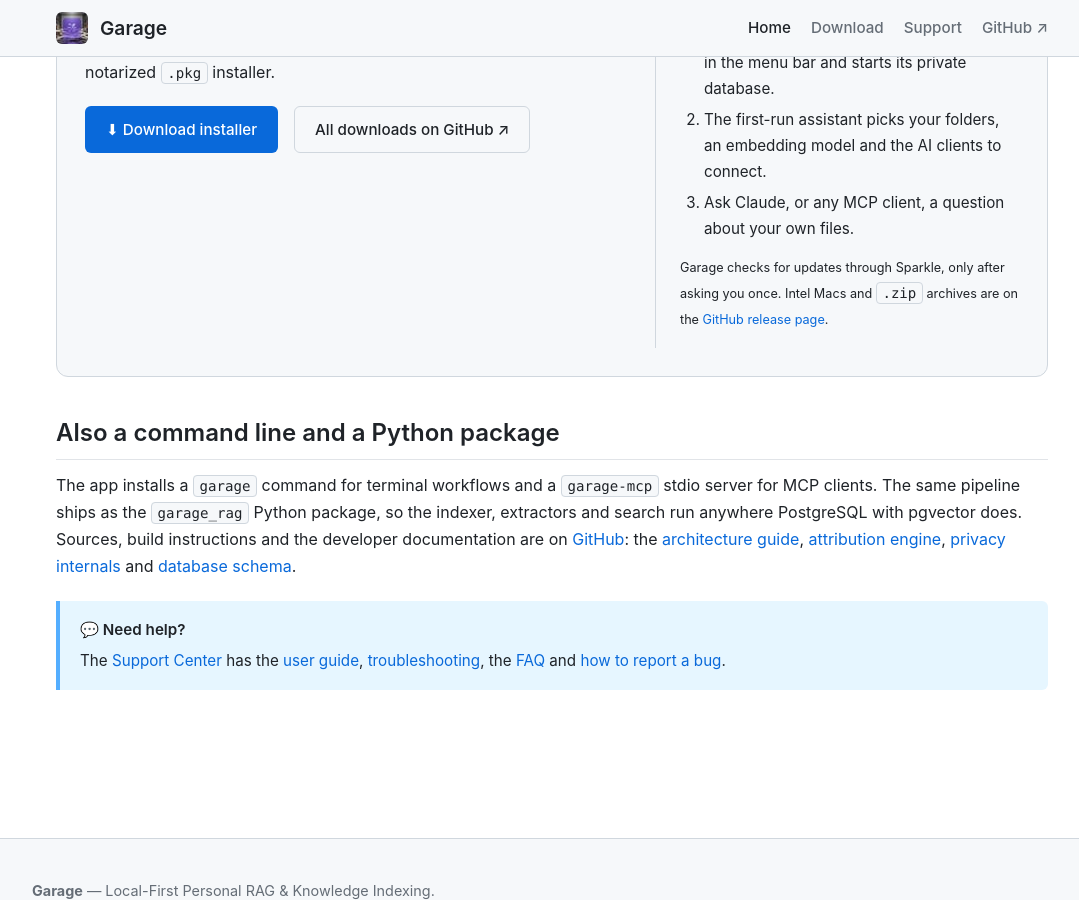
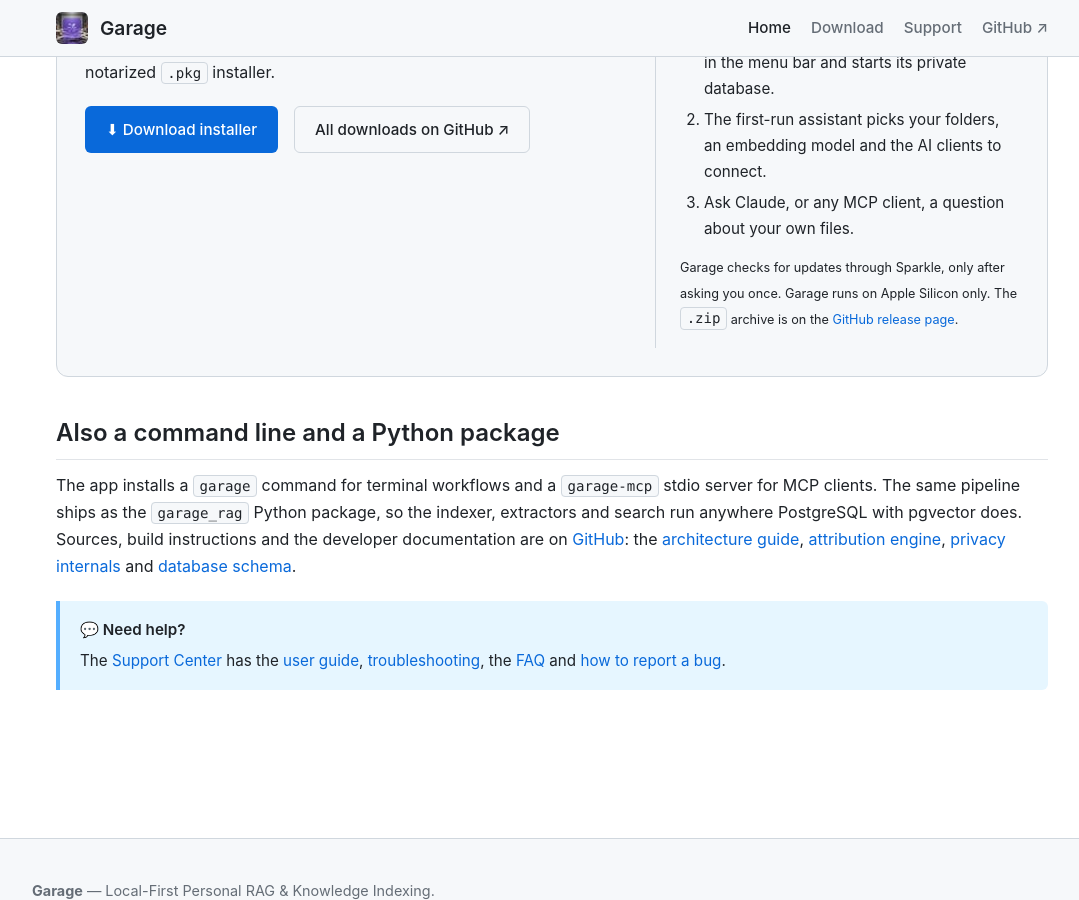
Before and after one commit to rickmark/garage-rag, a Jekyll site: the page built from docs/index.md, in a window 1280 px wide and 900 px high, scrolled down 2196 px. Shown: the whole window, without its empty margins (88-1167 px from the left). Built offline with Jekyll 4.4.1, drawn with Linux system fonts in a browser that asks for light colours; comment, search, counter and statistics services are not loaded.

Commit message:
Say the site's download is Apple Silicon only (#52)
The landing page pointed Intel Mac owners at the GitHub release page. Garage
dropped Intel support, so the note now says it runs on Apple Silicon only.


Claude-Session: https://claude.ai/code/session_01RYrag5ah8iNrVpFFgkAtJg

Co-authored-by: Claude <noreply@anthropic.com>

```diff
--- a/docs/index.md
+++ b/docs/index.md
@@ -94,7 +94,7 @@ Garage walks the sources you register, extracts text, decides who wrote each doc
       <li>The first-run assistant picks your folders, an embedding model and the AI clients to connect.</li>
       <li>Ask Claude, or any MCP client, a question about your own files.</li>
     </ol>
-    <p><small>Garage checks for updates through Sparkle, only after asking you once. Intel Macs and <code>.zip</code> archives are on the <a id="download-release-aside" href="https://github.com/rickmark/garage-rag/releases/latest" target="_blank" rel="noopener">GitHub release page</a>.</small></p>
+    <p><small>Garage checks for updates through Sparkle, only after asking you once. Garage runs on Apple Silicon only. The <code>.zip</code> archive is on the <a id="download-release-aside" href="https://github.com/rickmark/garage-rag/releases/latest" target="_blank" rel="noopener">GitHub release page</a>.</small></p>
   </div>
 </div>
 
```
